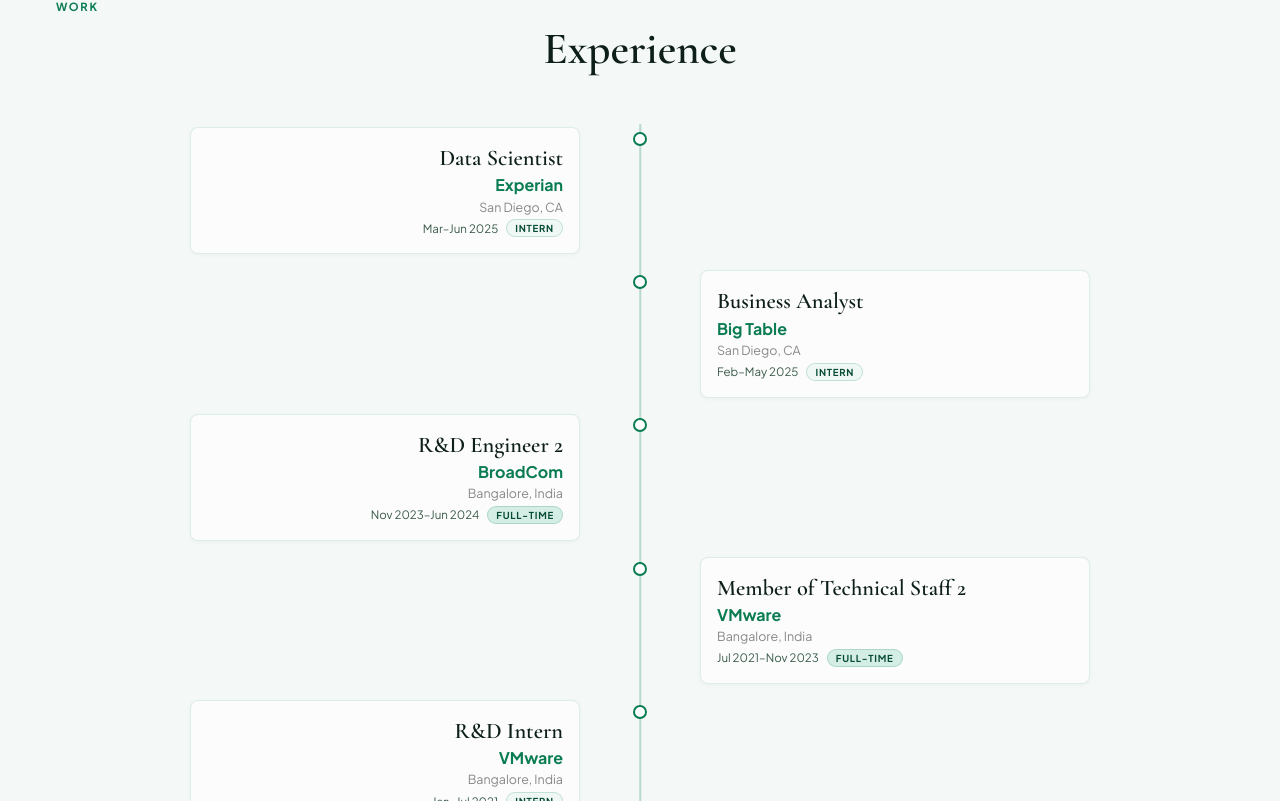
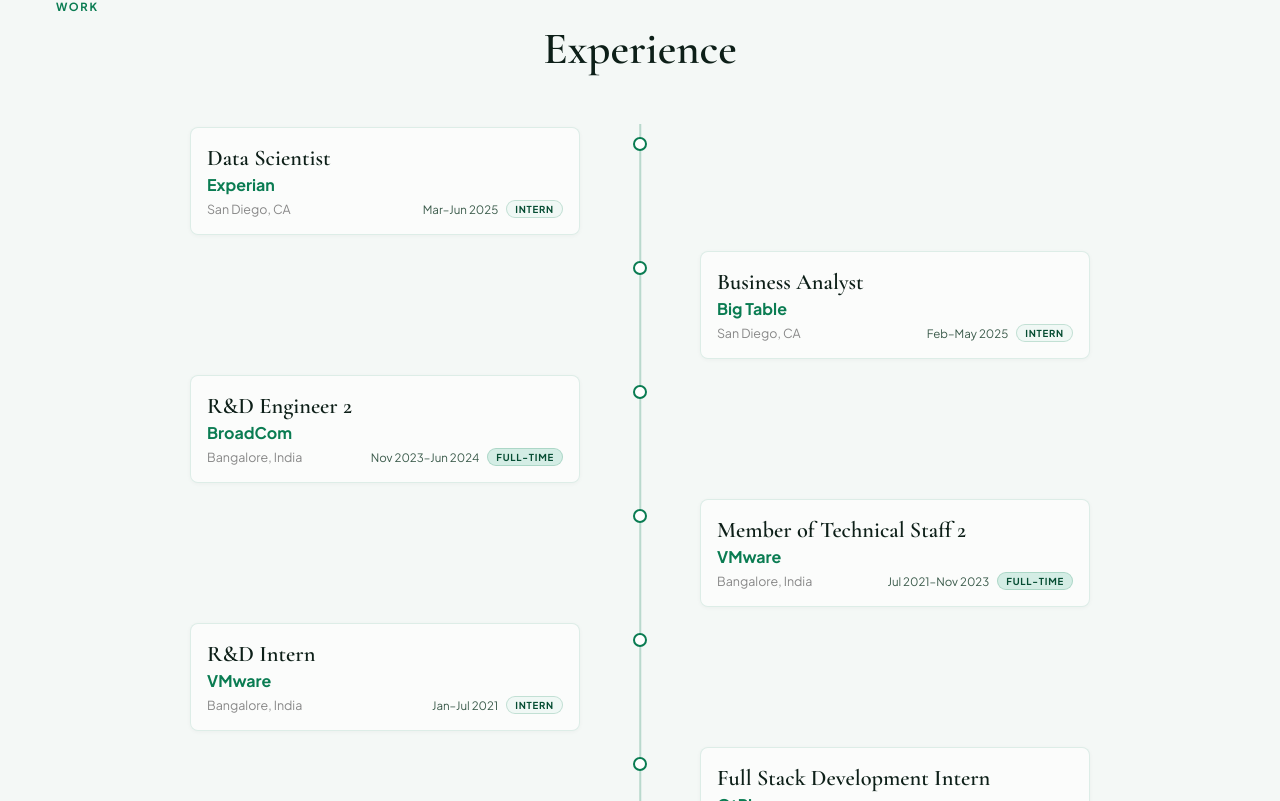
Before and after one commit to Krithikap019/ai-portfolio, a Next.js app: page / in a window 1280 px wide. Shown: the part 1799-2600 px from the top of the page. Built offline with nearby package versions, Linux system fonts and the light colour scheme.

Commit message:
closer timeline items

```diff
--- a/app/page.jsx
+++ b/app/page.jsx
@@ -74,84 +74,69 @@ function ExperienceTimeline() {
     },
   ];
 
+  const cardStyle = (exp) => ({
+    cursor: "pointer",
+    background: selected === exp.id ? "#fff" : "rgba(255,255,255,0.6)",
+    borderRadius: "8px",
+    padding: "1rem",
+    border: selected === exp.id ? "1px solid #0a7c52" : "1px solid rgba(10,124,82,0.12)",
+    transition: "all 0.3s ease",
+    boxShadow: selected === exp.id ? "0 4px 20px rgba(10,124,82,0.1)" : "0 1px 4px rgba(0,0,0,0.04)",
+    textAlign: "left",
+  });
+
+  const renderContent = (exp) => (
+    <>
+      <h3 style={{ fontFamily: "'Cormorant Garamond', serif", fontSize: "1.4rem", fontWeight: 600, color: "#0d1f18", marginBottom: "0.2rem" }}>{exp.role}</h3>
+      <p style={{ fontSize: "1rem", fontWeight: 700, color: "#0a7c52", marginBottom: "0.3rem" }}>{exp.company}</p>
+      <div style={{ display: "flex", justifyContent: "space-between", alignItems: "center", marginBottom: selected === exp.id ? "0" : "0" }}>
+        <p style={{ fontSize: "0.78rem", color: "#888" }}>{exp.location}</p>
+        <div style={{ display: "flex", alignItems: "center", gap: "0.5rem" }}>
+          <span style={{ fontSize: "0.72rem", color: "#3a5a4a" }}>{exp.period}</span>
+          <span style={{ fontSize: "0.6rem", fontWeight: 700, letterSpacing: "0.08em", textTransform: "uppercase", padding: "2px 8px", borderRadius: "20px", background: exp.type === "Full-time" ? "#d4ede5" : "#f0f8f5", color: "#064d33", border: "1px solid rgba(10,124,82,0.2)" }}>{exp.type}</span>
+        </div>
+      </div>
+      {selected === exp.id && (
+        <div style={{ marginTop: "0.8rem", paddingTop: "0.8rem", borderTop: "1px solid rgba(10,124,82,0.15)" }}>
+          <p style={{ fontSize: "0.82rem", color: "#3a5a4a", lineHeight: "1.7", marginBottom: "0.8rem" }}>{exp.desc}</p>
+          <div style={{ display: "flex", gap: "0.4rem", flexWrap: "wrap" }}>
+            {exp.tags.map((tag) => (
+              <span key={tag} style={{ fontSize: "0.62rem", fontWeight: 700, letterSpacing: "0.06em", textTransform: "uppercase", padding: "2px 8px", borderRadius: "20px", background: "#d4ede5", color: "#064d33" }}>{tag}</span>
+            ))}
+          </div>
+        </div>
+      )}
+    </>
+  );
+
   return (
     <div style={{ position: "relative", maxWidth: "900px", margin: "0 auto" }}>
       <div style={{ position: "absolute", left: "50%", top: 0, bottom: 0, width: "1.5px", background: "rgba(10,124,82,0.25)", transform: "translateX(-50%)" }} />
       {experiences.map((exp) => (
         <div key={exp.id} style={{ display: "grid", gridTemplateColumns: "1fr 40px 1fr", gap: "0 1rem", marginBottom: "0.8rem", alignItems: "start" }}>
 
-          {/* Left side */}
-          <div
-            style={{
-              textAlign: "right", paddingRight: "1.5rem", paddingTop: "0.2rem",
-              transition: "transform 0.3s ease",
-              transform: selected === exp.id && exp.side === "left" ? "translateX(-12px)" : "translateX(0)",
-            }}
-          >
+          {/* Left */}
+          <div style={{ paddingRight: "1.5rem", paddingTop: "0.2rem", transition: "transform 0.3s ease", transform: selected === exp.id && exp.side === "left" ? "translateX(-12px)" : "translateX(0)" }}>
             {exp.side === "left" && (
-              <div
-                onClick={() => setSelected(selected === exp.id ? null : exp.id)}
-                style={{ cursor: "pointer", background: selected === exp.id ? "#fff" : "rgba(255,255,255,0.6)", borderRadius: "8px", padding: "1rem", border: selected === exp.id ? "1px solid #0a7c52" : "1px solid rgba(10,124,82,0.12)", transition: "all 0.3s ease", boxShadow: selected === exp.id ? "0 4px 20px rgba(10,124,82,0.1)" : "0 1px 4px rgba(0,0,0,0.04)" }}
-              >
-                <h3 style={{ fontFamily: "'Cormorant Garamond', serif", fontSize: "1.4rem", fontWeight: 600, color: "#0d1f18", marginBottom: "0.2rem" }}>{exp.role}</h3>
-                <p style={{ fontSize: "1rem", fontWeight: 700, color: "#0a7c52", marginBottom: "0.2rem" }}>{exp.company}</p>
-                <p style={{ fontSize: "0.78rem", color: "#888", marginBottom: "0.3rem" }}>{exp.location}</p>
-                <div style={{ display: "flex", justifyContent: "flex-end", alignItems: "center", gap: "0.5rem" }}>
-                  <span style={{ fontSize: "0.72rem", color: "#3a5a4a" }}>{exp.period}</span>
-                  <span style={{ fontSize: "0.6rem", fontWeight: 700, letterSpacing: "0.08em", textTransform: "uppercase", padding: "2px 8px", borderRadius: "20px", background: exp.type === "Full-time" ? "#d4ede5" : "#f0f8f5", color: "#064d33", border: "1px solid rgba(10,124,82,0.2)" }}>{exp.type}</span>
-                </div>
-                {selected === exp.id && (
-                  <div style={{ marginTop: "0.8rem", paddingTop: "0.8rem", borderTop: "1px solid rgba(10,124,82,0.15)", textAlign: "right" }}>
-                    <p style={{ fontSize: "0.82rem", color: "#3a5a4a", lineHeight: "1.7", marginBottom: "0.8rem" }}>{exp.desc}</p>
-                    <div style={{ display: "flex", gap: "0.4rem", flexWrap: "wrap", justifyContent: "flex-end" }}>
-                      {exp.tags.map((tag) => (
-                        <span key={tag} style={{ fontSize: "0.62rem", fontWeight: 700, letterSpacing: "0.06em", textTransform: "uppercase", padding: "2px 8px", borderRadius: "20px", background: "#d4ede5", color: "#064d33" }}>{tag}</span>
-                      ))}
-                    </div>
-                  </div>
-                )}
+              <div onClick={() => setSelected(selected === exp.id ? null : exp.id)} style={cardStyle(exp)}>
+                {renderContent(exp)}
               </div>
             )}
           </div>
 
-          {/* Center dot */}
-          <div style={{ display: "flex", justifyContent: "center", paddingTop: "0.5rem" }}>
+          {/* Dot */}
+          <div style={{ display: "flex", justifyContent: "center", paddingTop: "0.8rem" }}>
             <div
               onClick={() => setSelected(selected === exp.id ? null : exp.id)}
               style={{ width: "14px", height: "14px", borderRadius: "50%", background: selected === exp.id ? "#0a7c52" : "#fff", border: "2.5px solid #0a7c52", zIndex: 1, flexShrink: 0, cursor: "pointer", transition: "all 0.2s", transform: selected === exp.id ? "scale(1.3)" : "scale(1)" }}
             />
           </div>
 
-          {/* Right side */}
-          <div
-            style={{
-              paddingLeft: "1.5rem", paddingTop: "0.2rem",
-              transition: "transform 0.3s ease",
-              transform: selected === exp.id && exp.side === "right" ? "translateX(12px)" : "translateX(0)",
-            }}
-          >
+          {/* Right */}
+          <div style={{ paddingLeft: "1.5rem", paddingTop: "0.2rem", transition: "transform 0.3s ease", transform: selected === exp.id && exp.side === "right" ? "translateX(12px)" : "translateX(0)" }}>
             {exp.side === "right" && (
-              <div
-                onClick={() => setSelected(selected === exp.id ? null : exp.id)}
-                style={{ cursor: "pointer", background: selected === exp.id ? "#fff" : "rgba(255,255,255,0.6)", borderRadius: "8px", padding: "1rem", border: selected === exp.id ? "1px solid #0a7c52" : "1px solid rgba(10,124,82,0.12)", transition: "all 0.3s ease", boxShadow: selected === exp.id ? "0 4px 20px rgba(10,124,82,0.1)" : "0 1px 4px rgba(0,0,0,0.04)" }}
-              >
-                <h3 style={{ fontFamily: "'Cormorant Garamond', serif", fontSize: "1.4rem", fontWeight: 600, color: "#0d1f18", marginBottom: "0.2rem" }}>{exp.role}</h3>
-                <p style={{ fontSize: "1rem", fontWeight: 700, color: "#0a7c52", marginBottom: "0.2rem" }}>{exp.company}</p>
-                <p style={{ fontSize: "0.78rem", color: "#888", marginBottom: "0.3rem" }}>{exp.location}</p>
-                <div style={{ display: "flex", alignItems: "center", gap: "0.5rem" }}>
-                  <span style={{ fontSize: "0.72rem", color: "#3a5a4a" }}>{exp.period}</span>
-                  <span style={{ fontSize: "0.6rem", fontWeight: 700, letterSpacing: "0.08em", textTransform: "uppercase", padding: "2px 8px", borderRadius: "20px", background: exp.type === "Full-time" ? "#d4ede5" : "#f0f8f5", color: "#064d33", border: "1px solid rgba(10,124,82,0.2)" }}>{exp.type}</span>
-                </div>
-                {selected === exp.id && (
-                  <div style={{ marginTop: "0.8rem", paddingTop: "0.8rem", borderTop: "1px solid rgba(10,124,82,0.15)" }}>
-                    <p style={{ fontSize: "0.82rem", color: "#3a5a4a", lineHeight: "1.7", marginBottom: "0.8rem" }}>{exp.desc}</p>
-                    <div style={{ display: "flex", gap: "0.4rem", flexWrap: "wrap" }}>
-                      {exp.tags.map((tag) => (
-                        <span key={tag} style={{ fontSize: "0.62rem", fontWeight: 700, letterSpacing: "0.06em", textTransform: "uppercase", padding: "2px 8px", borderRadius: "20px", background: "#d4ede5", color: "#064d33" }}>{tag}</span>
-                      ))}
-                    </div>
-                  </div>
-                )}
+              <div onClick={() => setSelected(selected === exp.id ? null : exp.id)} style={cardStyle(exp)}>
+                {renderContent(exp)}
               </div>
             )}
           </div>
```
